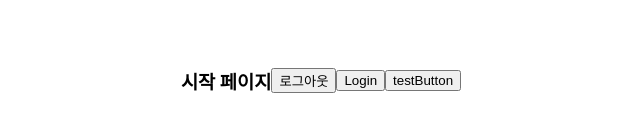
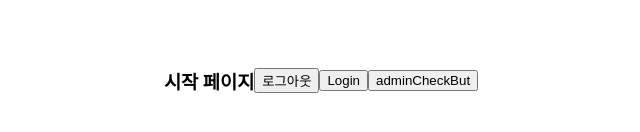
Before and after one commit to lcmDev97/react_mysql, a React (Create React App) app in the folder Client/: page / in a window 1280 px wide. Shown: the part 320-452 px from the top of the page, without its empty margins (319-959 px from the left). Built offline with nearby package versions, Linux system fonts and the light colour scheme; no server answers.

Commit message:
[client][update] home버튼 추가, adminCheckBut alert문구 수정

```diff
--- a/Client/src/components/views/LandingPage/LandingPage.js
+++ b/Client/src/components/views/LandingPage/LandingPage.js
@@ -32,6 +32,12 @@ export default function LandingPage() {
 
    const onlyAdmin = ()=>{
     axios.get('http://localhost:8000/auth/admin-role', { withCredentials: true })
+    .then(res=>{
+      alert('admin님 어서옵쇼.')
+    })
+    .catch(res=>{
+      alert('admin이 아닙니다.')
+    })
    }
 
     // axios.get('http://localhost:8000/auth/testauth',{
@@ -53,7 +59,7 @@ export default function LandingPage() {
 
     <button onClick={onClickHandler}>로그아웃</button>
     <button onClick={goLoginPage}>Login</button>
-    <button onClick={onlyAdmin}>testButton</button>
+    <button onClick={onlyAdmin}>adminCheckBut</button>
 
     </div>
   )
--- a/Client/src/components/views/LoginPage/LoginPage.js
+++ b/Client/src/components/views/LoginPage/LoginPage.js
@@ -7,9 +7,12 @@ import axios from 'axios';
 export default function LoginPage(props) {
   const dispatch = useDispatch()
 
-  const goRegisterPage = ()=>{
+  const goRegisterPage = () => {
     return navigate('/register')
    }
+  const goLandingPage = () => {
+    return navigate('/')
+  }
 
   const [Nickname, setNickname] = useState("")
   const [Password, setPassword] = useState("")
@@ -65,6 +68,9 @@ export default function LoginPage(props) {
         <button onClick={goRegisterPage}>
           Register
         </button>
+        <button onClick={goLandingPage}>
+          Home
+        </button>
       </form>
     </div>
   )
--- a/Client/src/components/views/RegisterPage/RegisterPage.js
+++ b/Client/src/components/views/RegisterPage/RegisterPage.js
@@ -10,6 +10,9 @@ export default function RegisterPage() {
   const [Password, setPassword] = useState("")
   const [ConfirmPassword, setConfirmPassword] = useState("")
   const navigate = useNavigate()
+  const goLandingPage = () => {
+    return navigate('/')
+  }
 
   const onNicknameHandler = (event)=>{
     setNickname(event.currentTarget.value)
@@ -64,6 +67,9 @@ export default function RegisterPage() {
         <button>
           회원 가입
         </button>
+        <button onClick={goLandingPage}>
+          Home
+        </button>
       </form>
     </div>
   )
```
